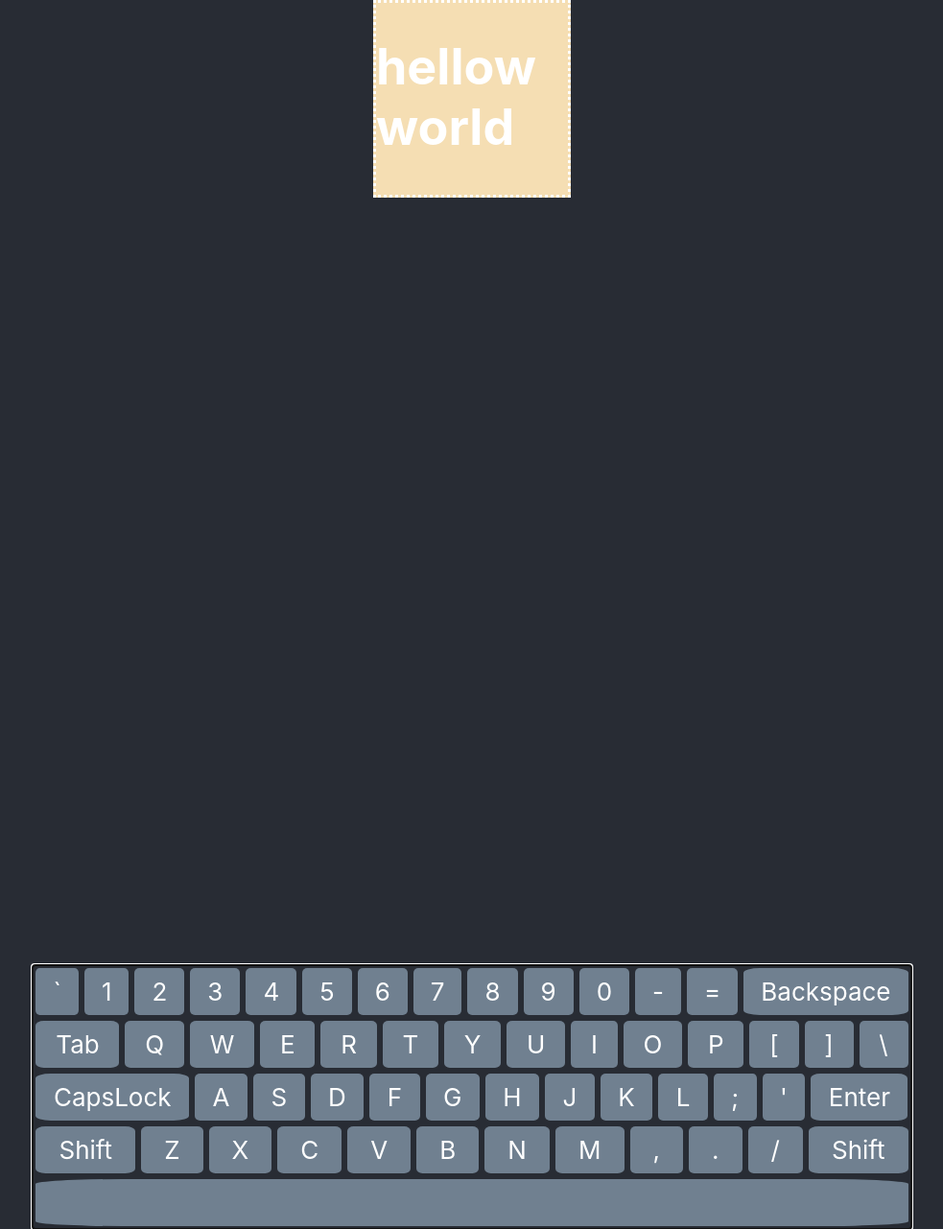
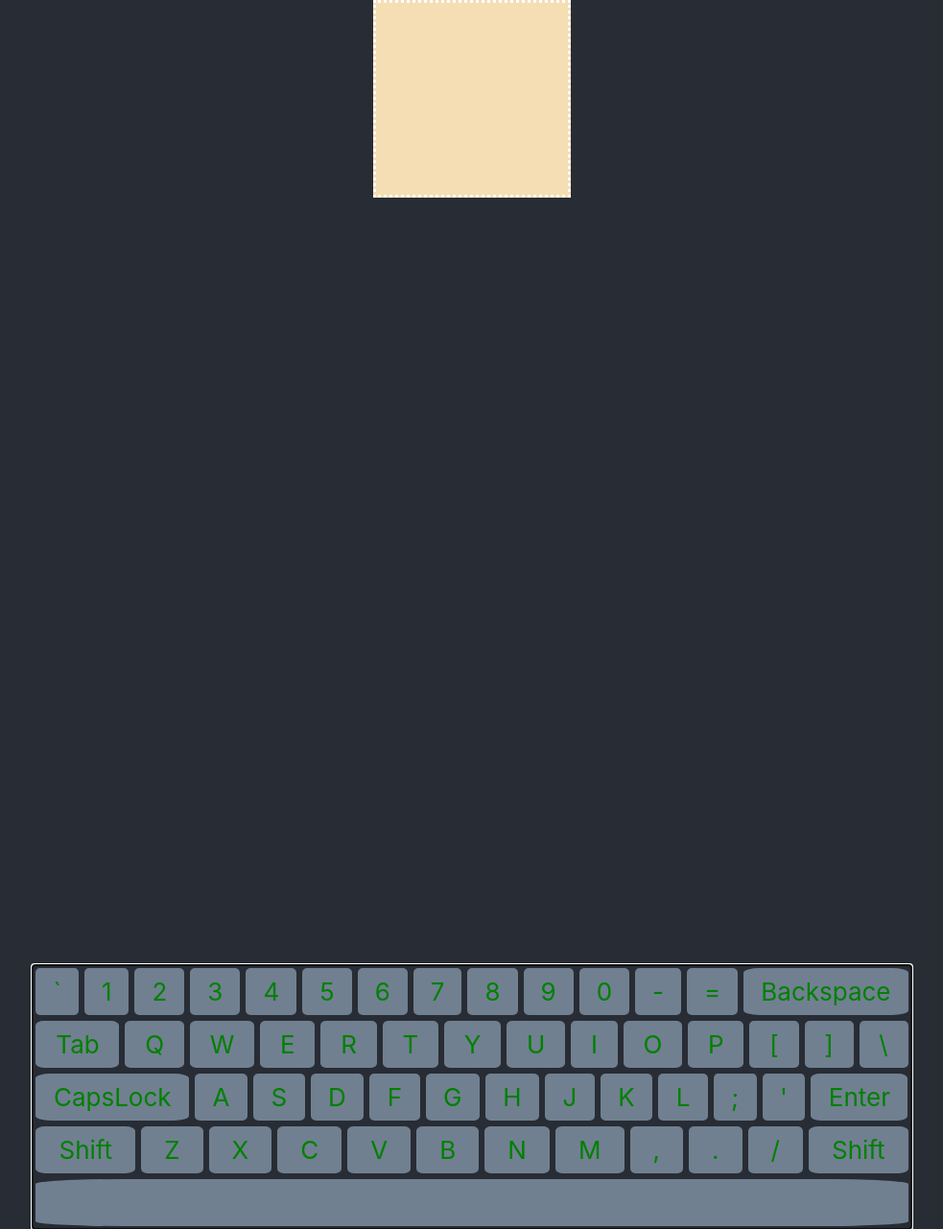
Before and after one commit to LifesABeach210/react-projects, a React (Create React App) app: page / in a window 1280 px wide. Shown: the whole page at 96% size, without its empty margins (148-1131 px from the left). Built offline with nearby package versions, Linux system fonts and the light colour scheme.

Commit message:
finishing finail stretch goal

```diff
--- a/src/App.js
+++ b/src/App.js
@@ -2,7 +2,6 @@ import { useState, useRef, useEffect } from "react";
 import "./App.css";
 import React from "react";
 import TextRow from "./componets/TextRow";
-
 
 const deepClone = (object) => {
   /* This function will create a "deep-clone" of an object which is necessary
@@ -11,11 +10,25 @@ const deepClone = (object) => {
 };
 
 const App = () => {
+ const [textAlong,setTextAlong] = useState("")
+ const textHandler = (keyObj) =>{
+setTextAlong(textAlong.concat(keyObj.letter.toLowerCase()))
+if (keyObj.letter==='Backspace') {
+  let backSpaceFunc = textAlong.length -1 ;
+console.log(textAlong)
+  let newText =textAlong.slice(backSpaceFunc,0)
+setTextAlong(newText.concat(newText))
+console.log(newText)
+}
+
+
+ }
   return (
     <div className="App-header">
-      <div><TextRow></TextRow></div>
-      <KeyboardGrid />
-
+      <div>
+        <TextRow textAlong = {textAlong}></TextRow>
+      </div>
+      <KeyboardGrid textHandler={textHandler} />
     </div>
   );
 };
@@ -87,13 +100,38 @@ const KeyboardGrid = (props) => {
   ];
 
   const [keyRows, setKeyRows] = useState(keyBoardArr);
+  const [keyRowClone, setKeyRowClone] = useState([...keyRows]);
+  const [keyHitDown, setKeyHitDown] = useState({});
+  const [keyHitUp, setKeyUp] = useState({});
 
-  const handleKeyDown = (event) => {
-    console.log(event.key);
+  const handleKeyDown = (e) => {
+    let keyRowClone = [...keyRows];
+    keyRowClone.map((keyArr, index) => {
+      keyArr.map((keyObj, index) => {
+        if (keyObj.letter.toLowerCase() === e.key.toLowerCase()) {
+          console.log(keyObj.isPressed);
+
+          setKeyHitDown(e.key);
+
+         props.textHandler(keyObj)
+          return (keyObj.isPressed = true);
+        }
+      });
+    });
   };
 
-  const handleKeyUp = (event) => {
-    console.log(event.key);
+  const handleKeyUp = (e) => {
+    let keyRowClone = [...keyRows];
+    keyRowClone.map((keyArr, index) => {
+      keyArr.map((keyObj, index) => {
+        if (keyObj.letter.toLowerCase() === e.key.toLowerCase()) {
+          console.log(e.key);
+          setKeyUp(e.key);
+          console.log(keyObj.isPressed);
+          return (keyObj.isPressed = false);
+        }
+      });
+    });
   };
 
   /* The following lines for the useRef and useEffect are serving a single purpose for us, it is getting the div in the JSX of <KeyboardGrid/> and focusing it on page load.*/
@@ -109,8 +147,10 @@ const KeyboardGrid = (props) => {
       ref={ref}
       tabIndex={-1}
       onKeyDown={handleKeyDown}
-      onKeyUp={handleKeyUp}>
+
+     onKeyUp={handleKeyUp}>
       {keyRows.map((keyRow, index) => {
+        // console.log(keyRow);
         return <KeyboardRow keyRow={keyRow} key={index} />;
       })}
     </div>
@@ -121,6 +161,7 @@ const KeyboardRow = (props) => {
   return (
     <div className="Keyboard-row">
       {props.keyRow.map((keyObject, index) => {
+        // console.log(keyObject);
         return <KeyboardKey keyObject={keyObject} key={index} />;
       })}
     </div>
@@ -128,7 +169,19 @@ const KeyboardRow = (props) => {
 };
 
 const KeyboardKey = (props) => {
-  return <div className="Keyboard-key">{props.keyObject.letter}</div>;
+  let keyboardKeyClass;
+  if (props.keyObject.isPressed === false) {
+    keyboardKeyClass = { color: "green" };
+  }
+  if (props.keyObject.isPressed === true) {
+    keyboardKeyClass = { color: "red" };
+  }
+
+  return (
+    <div style={keyboardKeyClass} className="Keyboard-key">
+      {props.keyObject.letter}
+    </div>
+  );
 };
 
 export default App;
--- a/src/componets/TextRow.js
+++ b/src/componets/TextRow.js
@@ -1,9 +1,9 @@
-const text = () => {
+const TextRow = (props) => {
     return (
       <div>
-        <div className="text"><h1>hellow world </h1></div>
+        <div className="text"><h1>{props.textAlong} </h1></div>
       </div>
     );
   };
 
-  export default text
+  export default TextRow
```
